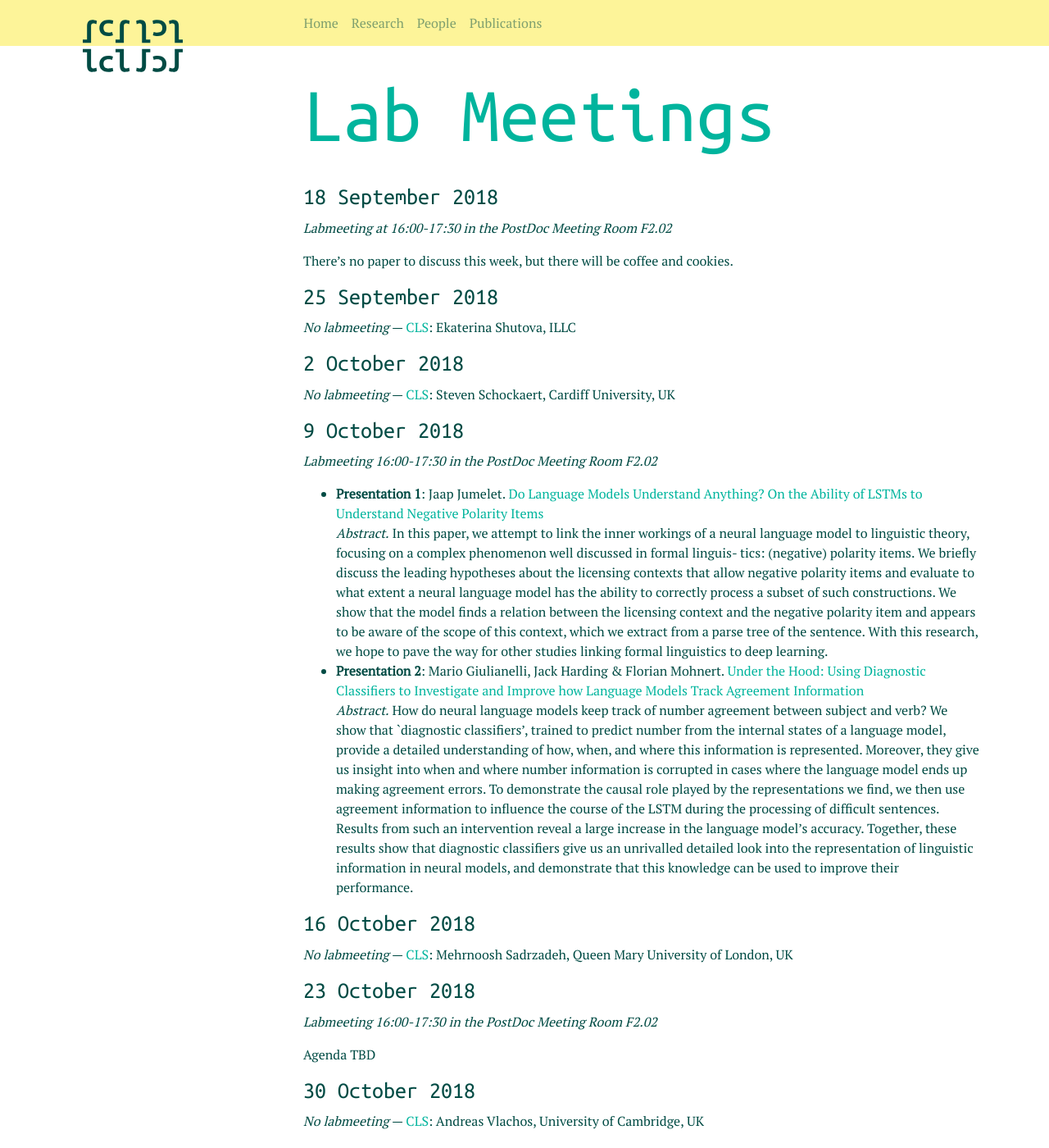
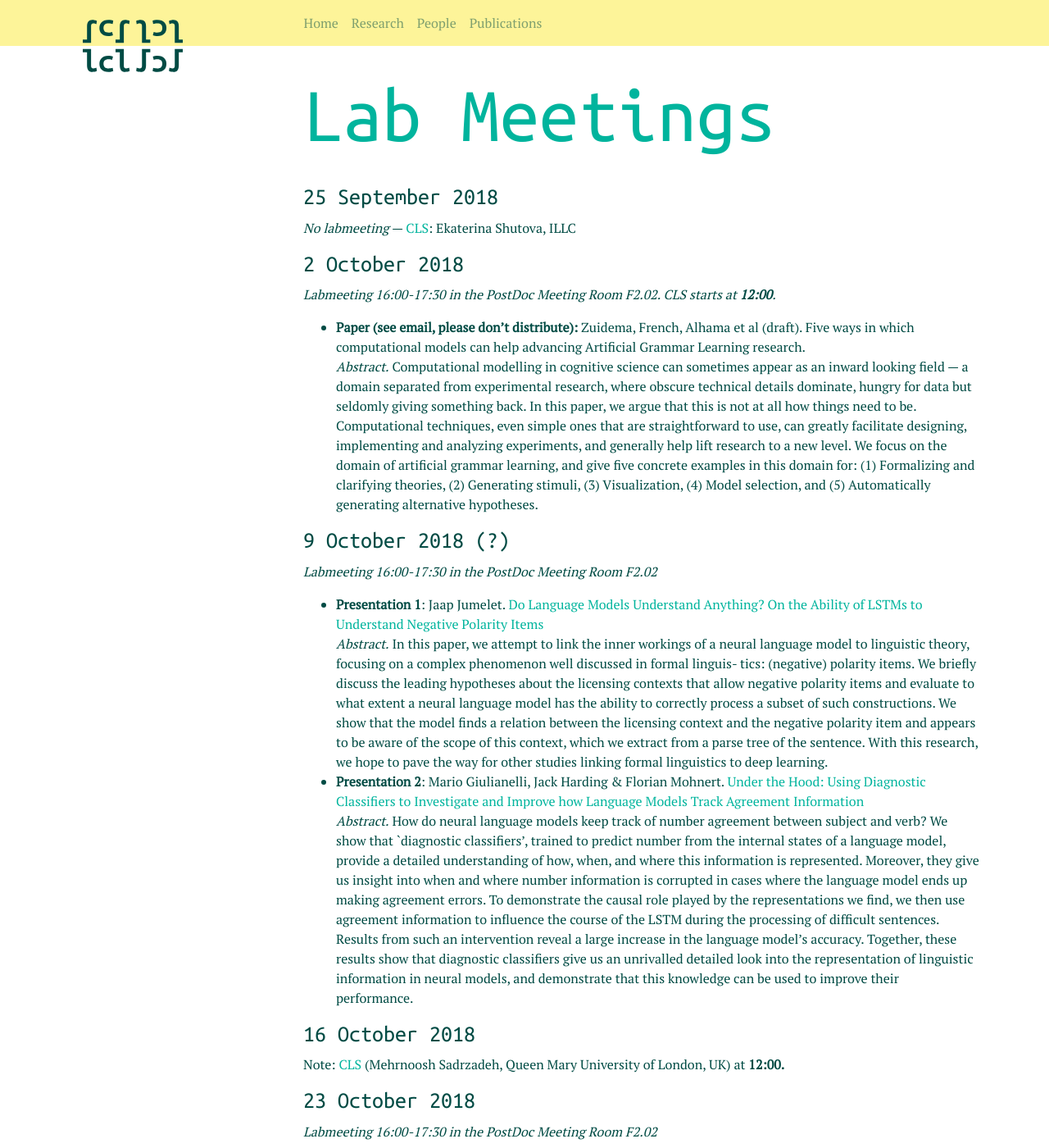
Before and after one commit to clclab/clclab-website, a Jekyll site: the page built from jekyll/labmeetings.md, in a window 1280 px wide and 1400 px high. Shown: the whole window at 82% size. Built offline with Jekyll 4.4.1, drawn with Linux system fonts in a browser that asks for light colours; a script that is not in the unit is left out.

Commit message:
update labmeetings

```diff
--- a/jekyll/labmeetings.md
+++ b/jekyll/labmeetings.md
@@ -3,19 +3,21 @@ layout: page
 title: Lab Meetings
 ---
 
-### 18 September 2018
-*Labmeeting at  16:00-17:30 in the PostDoc Meeting Room F2.02*
-
-There's no paper to discuss this week, but there will be coffee and cookies.
 
 ### 25 September 2018
 *No labmeeting* — [CLS](http://projects.illc.uva.nl/LaCo/CLS/#): Ekaterina Shutova, ILLC
 
 
 ### 2 October 2018
-*No labmeeting* — [CLS](http://projects.illc.uva.nl/LaCo/CLS/#): Steven Schockaert, Cardiff University, UK
+*Labmeeting 16:00-17:30 in the PostDoc Meeting Room F2.02. CLS starts at **12:00**.*
 
-### 9 October 2018
+- **Paper (see email, please don't distribute):** Zuidema, French, Alhama et al (draft). Five ways in which computational models can help advancing Artificial Grammar Learning research.<br />
+*Abstract.*
+Computational modelling in cognitive science can sometimes appear as an inward looking field — a domain separated from experimental research, where obscure technical details dominate, hungry for data but seldomly giving something back. In this paper, we argue that this is not at all how things need to be. Computational techniques, even simple ones that are straightforward to use, can greatly facilitate designing, implementing and analyzing experiments, and generally help lift research to a new level. We focus on the domain of artificial grammar learning, and give five concrete examples in this domain for: (1) Formalizing and clarifying theories, (2) Generating stimuli, (3) Visualization, (4) Model selection, and (5) Automatically generating alternative hypotheses.
+
+
+
+### 9 October 2018 (?)
 *Labmeeting 16:00-17:30 in the PostDoc Meeting Room F2.02*
 - **Presentation 1**: Jaap Jumelet. [Do Language Models Understand Anything? On the Ability of LSTMs to Understand Negative Polarity Items](https://arxiv.org/abs/1808.10627)<br />
 *Abstract.* In this paper, we attempt to link the inner workings of a neural language model to linguistic theory, focusing on a complex phenomenon well discussed in formal linguis- tics: (negative) polarity items. We briefly discuss the leading hypotheses about the licensing contexts that allow negative polarity items and evaluate to what extent a neural language model has the ability to correctly process a subset of such constructions. We show that the model finds a relation between the licensing context and the negative polarity item and appears to be aware of the scope of this context, which we extract from a parse tree of the sentence. With this research, we hope to pave the way for other studies linking formal linguistics to deep learning.
@@ -24,7 +26,8 @@ There's no paper to discuss this week, but there will be coffee and cookies.
 
 
 ### 16 October 2018
-*No labmeeting* — [CLS](http://projects.illc.uva.nl/LaCo/CLS/#): Mehrnoosh Sadrzadeh, Queen Mary University of London, UK
+
+Note: [CLS](http://projects.illc.uva.nl/LaCo/CLS/#) (Mehrnoosh Sadrzadeh, Queen Mary University of London, UK) at **12:00.**
 
 ### 23 October 2018
 *Labmeeting 16:00-17:30 in the PostDoc Meeting Room F2.02*
```
